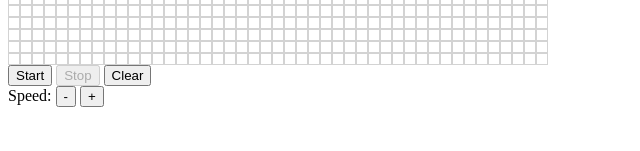
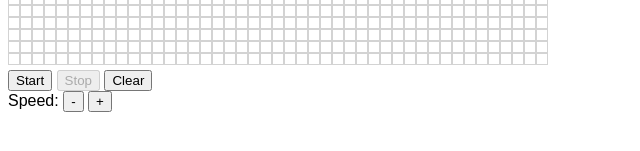
Before and after one commit to Edmeral/game-of-life, a plain HTML site: page index.html in a window 1280 px wide. Shown: the part 483-634 px from the top of the page, without its empty margins (0-640 px from the left). Drawn offline with Linux system fonts and the light colour scheme.

Commit message:
Wrapping buttons inside a div

```diff
--- a/index.html
+++ b/index.html
@@ -4,7 +4,12 @@
   <meta charset="UTF-8">
   <title>Game of Life</title>
   <style>
-
+    body {
+      font-family: sans-serif;
+    }
+    .buttons {
+      margin-top: 5px;
+    }
     .cell {
       width: 10px;
       height: 10px;
@@ -23,6 +28,7 @@
 </head>
 <body>
   <div id="grid"></div>
+  <div class="buttons">
     <button id="startBtn">Start</button>
     <button id="stopBtn">Stop</button>
     <button id="clearBtn">Clear</button>
@@ -30,5 +36,6 @@
     Speed: <button id="speedMinusBtn">-</button>
     <button id="speedPlusBtn">+</button>
     <script src="index.js"></script>
+  </div>
 </body>
 </html>
```
Lines whose indentation alone changed are shown as unchanged.
